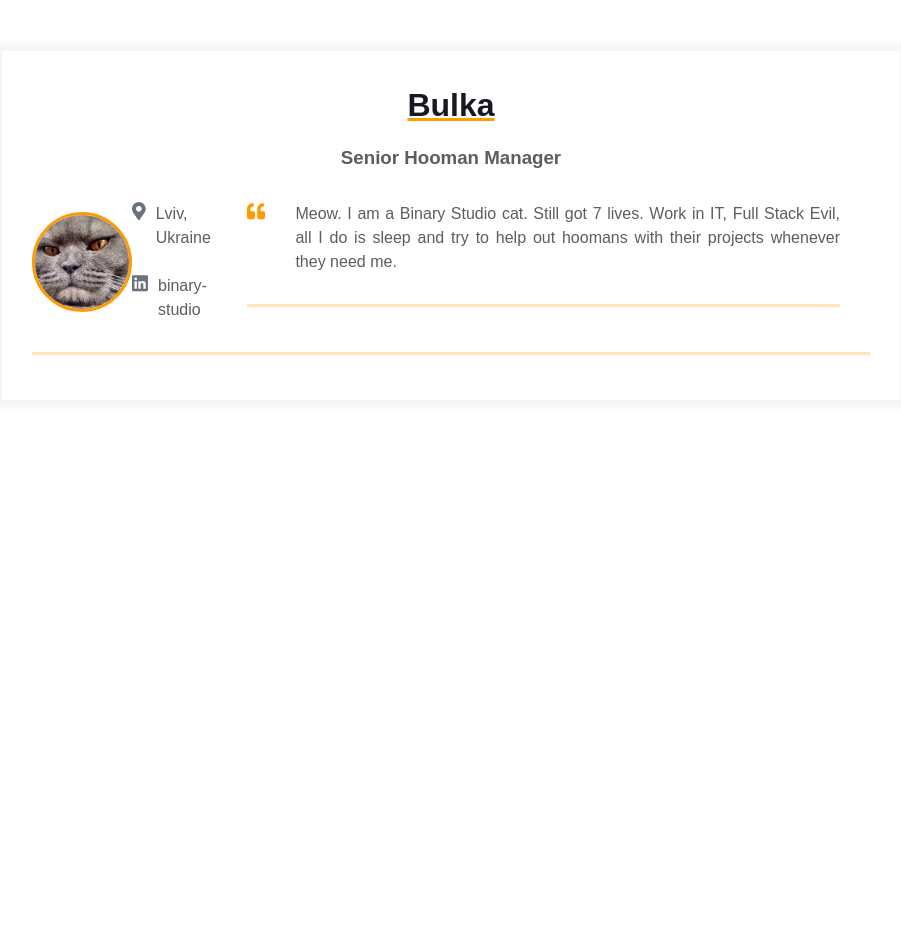
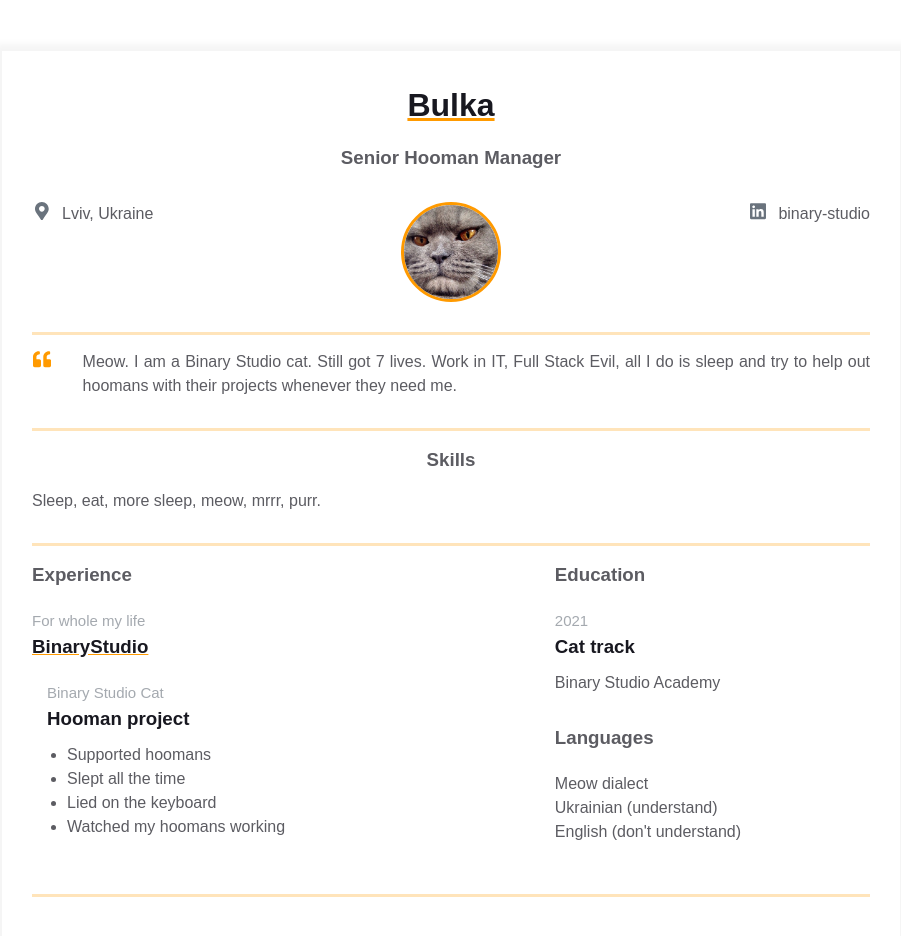
Before and after one commit to TimoninEugene/homepage, a plain HTML site: page index.html in a window 1280 px wide. Shown: the whole page, without its empty margins (189-1090 px from the left). Before the commit the page ends 800 px from the top, so only its background shows below. Drawn offline with Linux system fonts and the light colour scheme.

Commit message:
Added secondary block items

```diff
--- a/index.html
+++ b/index.html
@@ -15,16 +15,6 @@
               <h3 class="contact-info__sub-header">Senior Hooman Manager</h3>
 
               <div class="contact_info_container fh">
-                <div class="contact-info__block"></div>
-
-                <div class="contact-info__block contact-info__block--center">
-                  <img
-                    class="contact-info__avatar"
-                    src="assets/avatar.png"
-                    alt="Avatar"
-                  />
-                </div>
-
                 <div class="contact-info__block">
                     <a href="" rel="author" class="contact-info__item">
                         <div class="contact-info__item-icon-wrapper">
@@ -43,6 +33,17 @@
                         </div>
                         <span>Lviv, Ukraine</span>
                     </a>
+                </div>
+
+                <div class="contact-info__block contact-info__block--center">
+                  <img
+                    class="contact-info__avatar"
+                    src="assets/avatar.png"
+                    alt="Avatar"
+                  />
+                </div>
+
+                <div class="contact-info__block">
                     <a
                         href="https://ua.linkedin.com/company/binary-studio_241166"
                         rel="author"
@@ -68,6 +69,10 @@
                         <span>binary-studio</span>
                     </a>
                 </div>
+              </div>
+            </div>
+          </div>
+
           <div class="container">
             <div class="resume__block">
               <div class="intro">
@@ -97,10 +102,79 @@
             </div>
           </div>
 
+          <div class="container">
+            <div class="resume__block">
+              <div class="skills">
+                <h3 class="skills__header">Skills</h3>
+                <p class="skills__text">
+                  Sleep, eat, more sleep, meow, mrrr, purr.
+                </p>
+              </div>
+            </div>
+          </div>
+
+          <div class="container">
+            <div class="resume__block">
+              <div class="main-info fh">
+                <div class="experiences">
+                    <h3 class="experiences__header">Experience</h3>
+                    <div class="experiences__company">
+                      <div class="experiences__company-header">
+                        <span class="experiences__company-header-durability"
+                          >For whole my life</span
+                        >
+                        <h3 class="experiences__company-header-name">BinaryStudio</h3>
+                      </div>
+
+                      <div class="experiences__company-project">
+                        <span class="experiences__company-project-role"
+                          >Binary Studio Cat</span
+                        >
+                        <h3 class="experiences__company-project-name">Hooman project</h3>
+                        <ul class="experiences__company-project-responsibilities">
+                          <li>Supported hoomans</li>
+                          <li>Slept all the time</li>
+                          <li>Lied on the keyboard</li>
+                          <li>Watched my hoomans working</li>
+                        </ul>
+                      </div>
+                    </div>
+                </div>
+
+                <div class="additional-info fv">
+                    <div class="additional-info fv">
+                        <div class="additional-info__education">
+                          <h3 class="additional-info__education-header">Education</h3>
+                          <div class="additional-info__education-university">
+                            <span class="additional-info__education-university-durability"
+                              >2021</span
+                            >
+                            <h3 class="additional-info__education-university-speciality">
+                              Cat track
+                            </h3>
+                            <p class="additional-info__education-university-name">
+                              Binary Studio Academy
+                            </p>
+                          </div>
+                        </div>
+
+                        <div class="additional-info__languages">
+                          <h3 class="additional-info__languages-header">Languages</h3>
+                          <p class="additional-info__languages-item">Meow dialect</p>
+                          <p class="additional-info__languages-item">
+                            Ukrainian (understand)
+                          </p>
+                          <p class="additional-info__languages-item">
+                            English (don't understand)
+                          </p>
                         </div>
                       </div>
                 </div>
               </div>
+            </div>
+          </div>
+
+        </div>
       </main>
   </body>
 </html>
```
Lines whose indentation alone changed are shown as unchanged.
